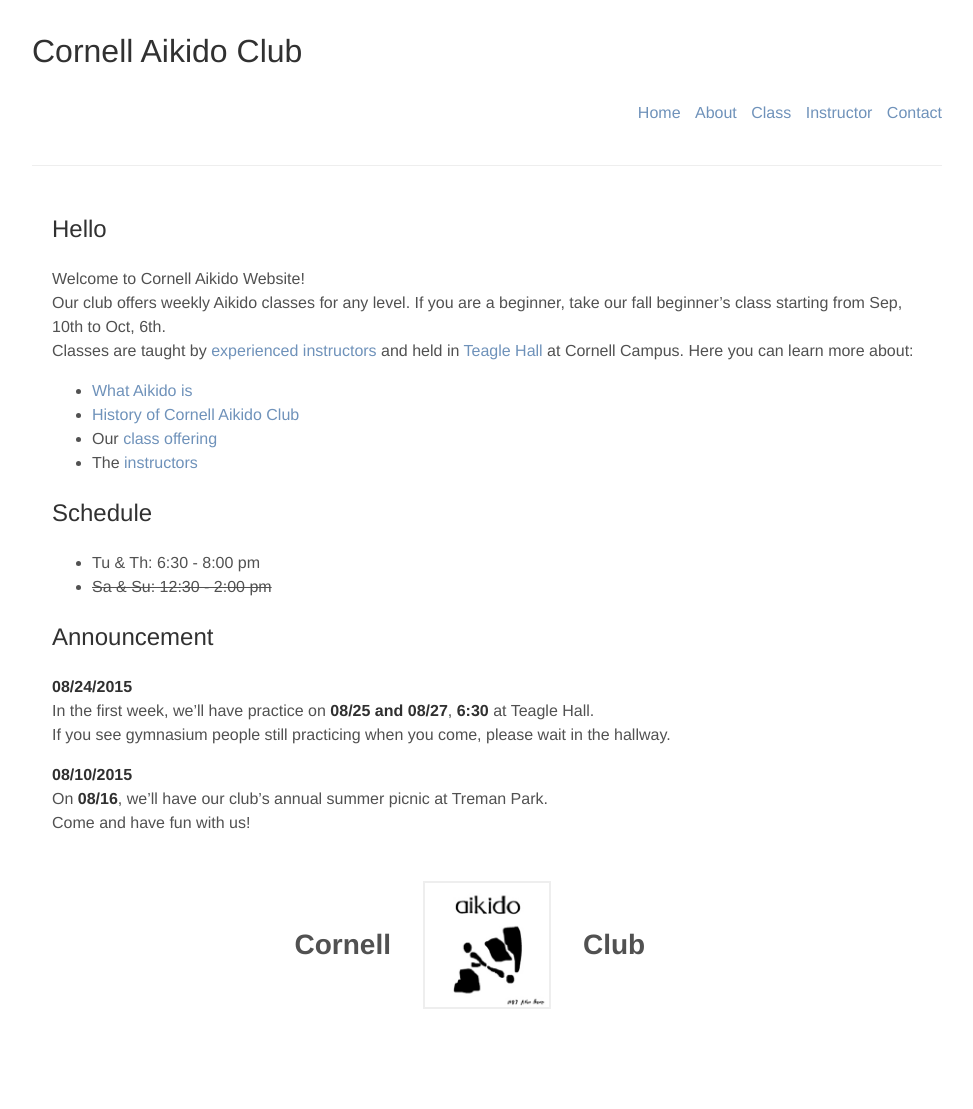
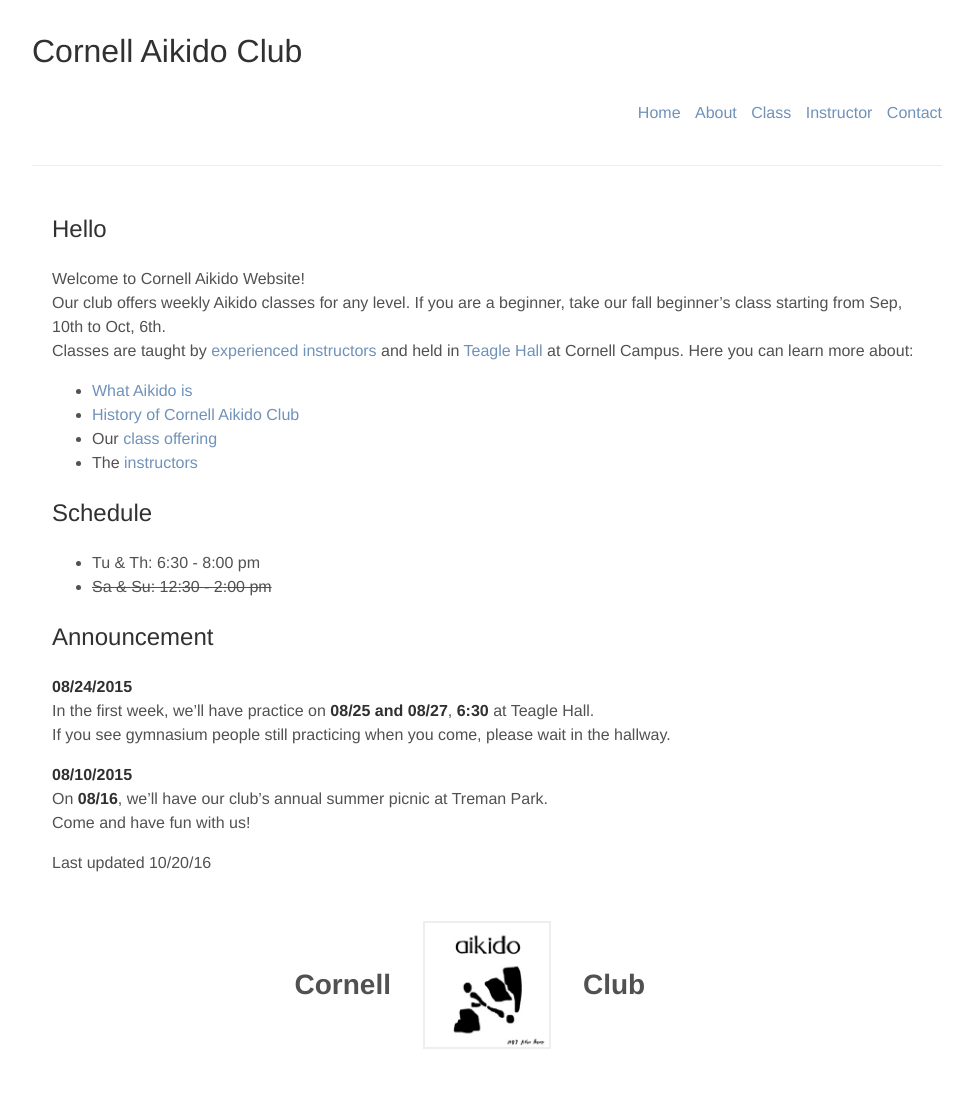
Before and after one commit to CornellAikido/website, a Jekyll site: the page built from pages/index.md, in a window 1280 px wide. Shown: the whole page, without its empty margins (153-1126 px from the left). Built offline with Jekyll 4.4.1, drawn with Linux system fonts in a browser that asks for light colours; before the commit the page ends 1069 px from its top, so only the background shows below that.

Commit message:
commit to test website build and deployment

```diff
--- a/pages/index.md
+++ b/pages/index.md
@@ -30,4 +30,6 @@
 **08/10/2015**
 On **08/16**, we'll have our club's annual summer picnic at Treman Park.
 Come and have fun with us!
+
+Last updated 10/20/16
 </div>
```
